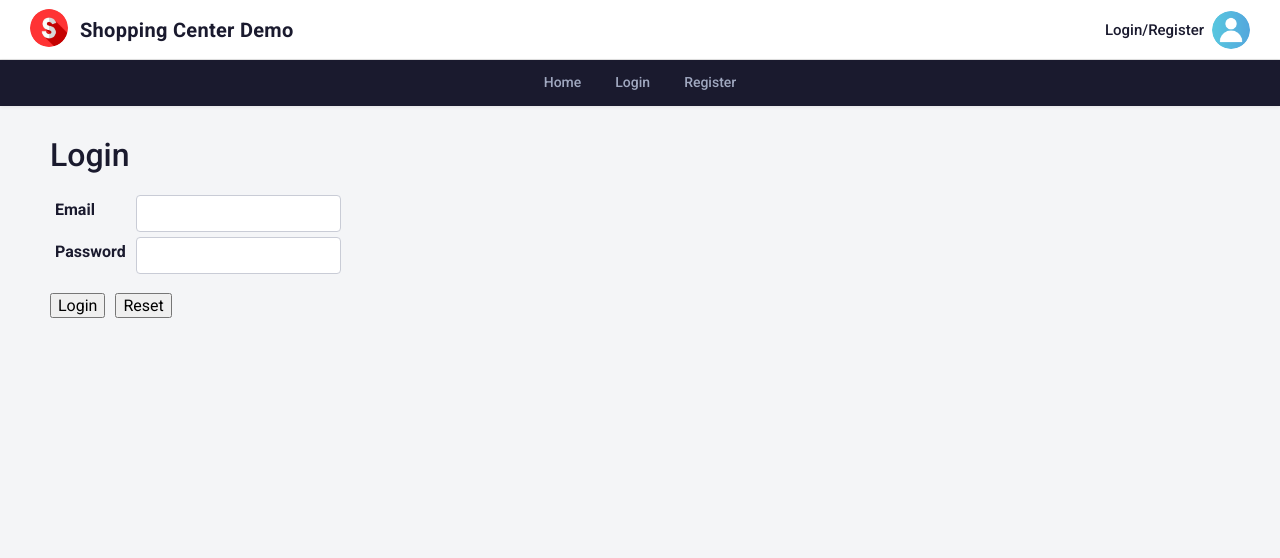
After one commit to NextSemIsMySem/bmit2013-assignment, a PHP site: page /app/login.php in a window 1280 px wide. The commit adds this page. Shown: the top 558 px of the page. Run offline with PHP 8.4, Linux system fonts and the light colour scheme.

Commit message:
Phase 2: security, login/logout, and role-based auth guards
Security module (Practical 7) on the existing `user` table:

- app/_base.php: $_user (session-backed), login()/logout()/auth(...roles)
  guard, is_email(), and html_password() (never echoes a submitted
  value back).
- app/login.php / app/logout.php: public login form (email + password),
  logout clears the session. Wrong password and unknown email return
  the identical generic error so login can't be used to enumerate
  accounts.
- auth('admin') guards member/index.php, detail.php, update.php, and
  delete.php as the very first statement, before any page logic runs.
- _head.php reflects login state: header shows "name (role)", nav swaps
  Login/Register for Logout, and the Members link only renders for
  role === 'admin'. This is cosmetic only — auth() is the real gate.
- Removed a stale `isLoggedIn = false` placeholder from app.js that was
  clobbering the new PHP-rendered header text on every page load.

Reconciliations for team/practical consistency:
- Passwords move from bcrypt to SHA1 (password = SHA1(?)) to match
  Practical 7 and the rest of the team; register.php and seed_users.sql
  updated accordingly.
- Roles move from admin/customer to admin/member; fitnessdb.sql's
  `role` ENUM, register.php's insert, update.php's role <select> and
  seed_users.sql updated to match.

Co-Authored-By: Claude Sonnet 5 <noreply@anthropic.com>

```diff
--- a/app/_base.php
+++ b/app/_base.php
@@ -68,6 +68,12 @@ function html_text($name, $label, $type = 'text') {
     $value = encode(req($name));
     echo '<label for="' . $name . '">' . encode($label) . '</label>';
     echo '<input type="' . $type . '" id="' . $name . '" name="' . $name . '" value="' . $value . '">';
+    echo err($name);
+}
+
+function html_password($name, $attr = '') {
+    echo '<label for="' . $name . '">' . encode($attr !== '' ? $attr : 'Password') . '</label>';
+    echo '<input type="password" id="' . $name . '" name="' . $name . '" value="">';
     echo err($name);
 }
 
@@ -155,3 +161,26 @@ function is_exists($table, $column, $value) {
     $stm->execute([$value]);
     return $stm->fetchColumn() > 0;
 }
+
+function is_email($v) {
+    return filter_var($v, FILTER_VALIDATE_EMAIL) !== false;
+}
+
+// ============================================================================
+// Security
+// ============================================================================
+
+// Global user object (the logged-in user's row, or null)
+$_user = $_SESSION['user'] ?? null;
+
+function login($user, $url = '/') { $_SESSION['user'] = $user; redirect($url); }
+function logout($url = '/')       { unset($_SESSION['user']); redirect($url); }
+
+function auth(...$roles) {
+    global $_user;
+    if ($_user) {
+        if ($roles) { if (in_array($_user->role, $roles)) return; }
+        else        { return; }
+    }
+    redirect('/login.php');
+}
--- a/app/_head.php
+++ b/app/_head.php
@@ -17,7 +17,7 @@
             </a>
             <h1 class="demotitle">Shopping Center Demo</h1>
             <a href="/" class="profile-link">
-                <h1 class="heading">Profile</h1>
+                <h1 class="heading"><?= $_user ? encode($_user->name) . ' (' . encode($_user->role) . ')' : 'Login/Register' ?></h1>
                 <img class="profile-icon" src="/images/profile.png" alt="Profile">
             </a>
         </div>
@@ -25,10 +25,15 @@
 
     <nav>
         <a href="/index.php">Home</a>
-        <!-- TODO Phase 2: wrap in an admin-only auth() check -->
+        <?php if ($_user?->role === 'admin'): ?>
         <a href="/page/member/index.php">Members</a>
-        <!-- TODO Phase 2: only show Register when logged out (replace with a login link when logged in) -->
+        <?php endif; ?>
+        <?php if ($_user): ?>
+        <a href="/logout.php">Logout</a>
+        <?php else: ?>
+        <a href="/login.php">Login</a>
         <a href="/page/member/register.php">Register</a>
+        <?php endif; ?>
         <!-- Further module nav links are added here per phase (e.g. Product, Cart) -->
     </nav>
 
--- a/app/js/app.js
+++ b/app/js/app.js
@@ -7,18 +7,8 @@
 // ============================================================================
 // Page Load (jQuery)
 // ============================================================================
-let isLoggedIn = false;
-
-let heading = document.querySelector('.profile-link .heading');
 
 $(() => {
-    if (isLoggedIn) {
-        heading.textContent = 'Welcome, User!';
-    } else {
-        heading.textContent = 'Login/Register';
-    }
-
-
 
 $('#faker').on('click', e => {
     window.location.href = '/';
--- /dev/null
+++ b/app/login.php
@@ -0,0 +1,46 @@
+<?php
+require '_base.php';
+
+if (is_post()) {
+    $email = req('email');
+    $password = req('password');
+
+    if ($email === '') {
+        $_err['email'] = 'Email is required.';
+    } elseif (!is_email($email)) {
+        $_err['email'] = 'Please enter a valid email address.';
+    }
+
+    if ($password === '') {
+        $_err['password'] = 'Password is required.';
+    }
+
+    if (!$_err) {
+        $stm = $_db->prepare('SELECT * FROM user WHERE email = ? AND password = SHA1(?)');
+        $stm->execute([$email, $password]);
+        $u = $stm->fetch();
+
+        if ($u) {
+            temp('info', 'Login successful.');
+            login($u, '/index.php');
+        } else {
+            $_err['password'] = 'Invalid email or password'; // generic — don't reveal which
+        }
+    }
+}
+
+$_title = 'Login';
+include '_head.php';
+?>
+
+<form class="form" method="post">
+    <?php html_text('email', 'Email', 'email'); ?>
+    <?php html_password('password', 'Password'); ?>
+    <section class="buttons">
+        <button type="submit">Login</button>
+        <button type="reset">Reset</button>
+    </section>
+</form>
+
+<?php
+include '_foot.php';
--- /dev/null
+++ b/app/logout.php
@@ -0,0 +1,4 @@
+<?php
+require '_base.php';
+temp('info', 'Logged out.');
+logout('/index.php');
--- a/app/page/member/delete.php
+++ b/app/page/member/delete.php
@@ -1,5 +1,6 @@
 <?php
 require '../../_base.php';
+auth('admin');
 
 if (!is_post()) {
     redirect('index.php');
--- a/app/page/member/detail.php
+++ b/app/page/member/detail.php
@@ -1,5 +1,6 @@
 <?php
 require '../../_base.php';
+auth('admin');
 
 $id = req('id');
 $stmt = $_db->prepare('SELECT * FROM user WHERE user_id = ?');
--- a/app/page/member/index.php
+++ b/app/page/member/index.php
@@ -1,5 +1,7 @@
 <?php
 require '../../_base.php';
+auth('admin');
+
 require '../../lib/SimplePager.php';
 
 $fields = [
--- a/fitnessdb.sql
+++ b/fitnessdb.sql
@@ -8,7 +8,7 @@ CREATE TABLE IF NOT EXISTS `user` (
     `username` VARCHAR(50) NOT NULL UNIQUE,
     `password` VARCHAR(255) NOT NULL,
     `name` VARCHAR(100) NOT NULL,
-    `role` ENUM('customer', 'admin') NOT NULL DEFAULT 'customer',
+    `role` ENUM('admin', 'member') NOT NULL DEFAULT 'member',
     `created_at` TIMESTAMP DEFAULT CURRENT_TIMESTAMP,
     `updated_at` TIMESTAMP DEFAULT CURRENT_TIMESTAMP ON UPDATE CURRENT_TIMESTAMP
 ) ENGINE=InnoDB;
```
Also changed, not shown: app/page/member/register.php (+5 -9 lines), app/page/member/update.php (+4 -3 lines), seed_users.sql (+26 -26 lines).
